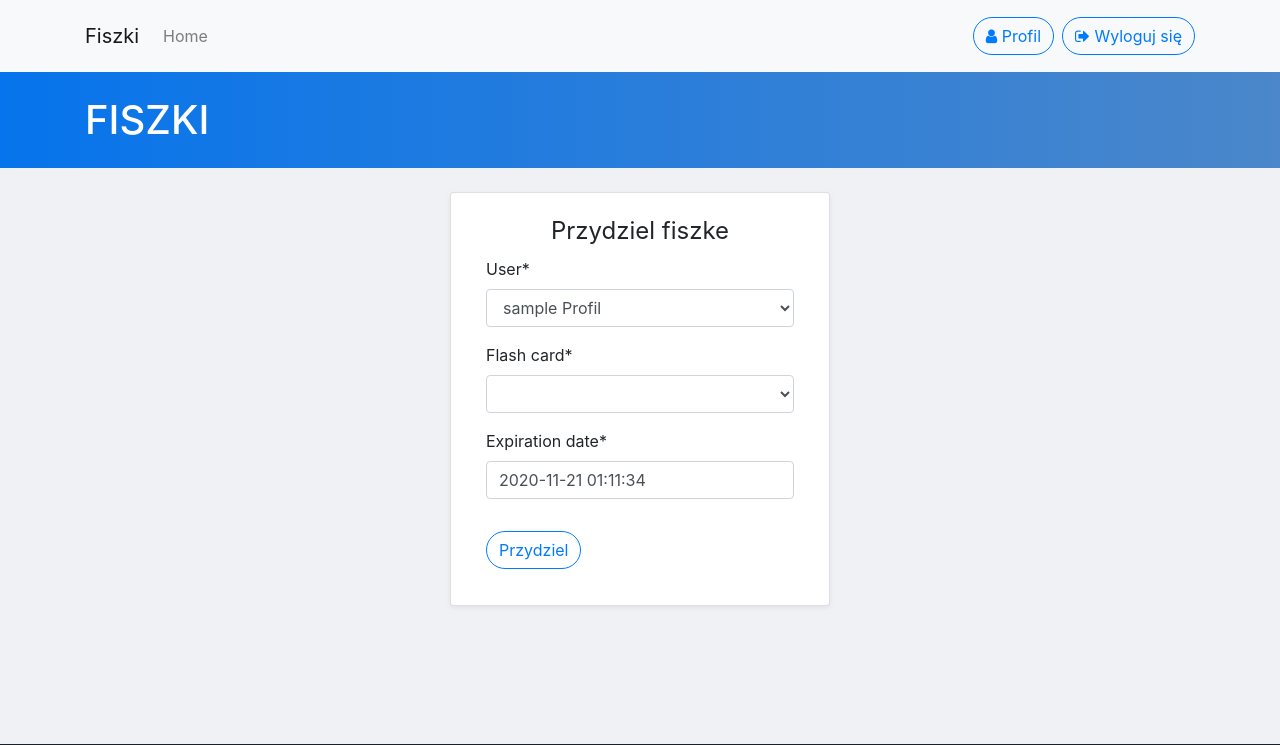
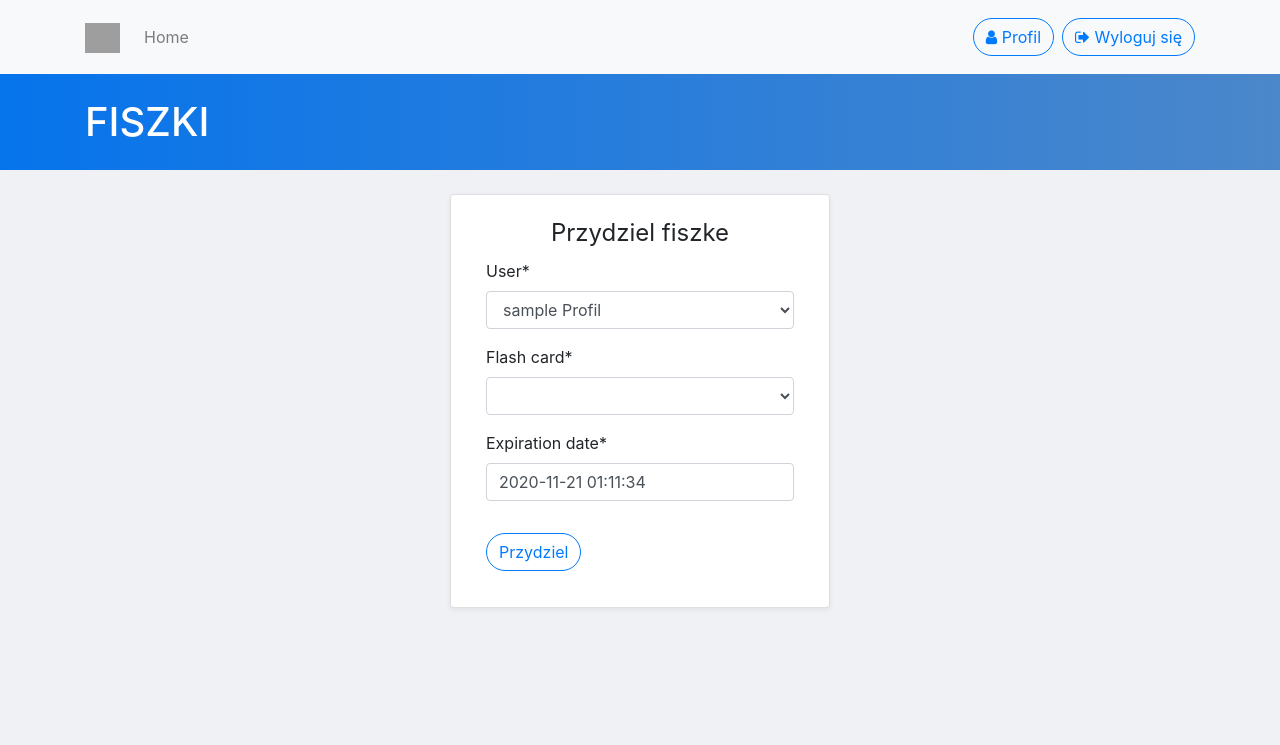
Before and after one commit to Grupa-NET-PK/hackaton, a Django app: page /assign_flashcard/ in a window 1280 px wide. Shown: the top 745 px of the page. Run offline with Django 3.2, Linux system fonts and the light colour scheme; the visitor is signed in with stand-in values (Sample User, id 1); data comes from the database, SQL or seed files in the repository; data that the repository does not hold is empty; some libraries are stand-ins or nearby versions; grey boxes are pictures that could not be loaded.

Commit message:
add logo

```diff
--- a/hackaton_app/templates/hackaton_app/base.html
+++ b/hackaton_app/templates/hackaton_app/base.html
@@ -15,7 +15,7 @@
         <!-- Start menu area -->
         <nav class="navbar navbar-expand-sm navbar-light bg-light p-3">
             <div class="container">
-                <a class="navbar-brand" href="{% url 'home' %}">Fiszki</a>
+                <a class="navbar-brand" href="{% url 'home' %}"><img src="https://cdn.discordapp.com/attachments/776379036799991829/779727849430843452/126925061_222411465969717_8047583012221132517_n.png" width="35" height="30" alt="Fiszki" loading="lazy"></a>
                 <button class="navbar-toggler d-lg-none" type="button" data-toggle="collapse" data-target="#collapsibleNavId" aria-controls="collapsibleNavId"
                     aria-expanded="false" aria-label="Toggle navigation">
                     <span class="navbar-toggler-icon"></span>
```
